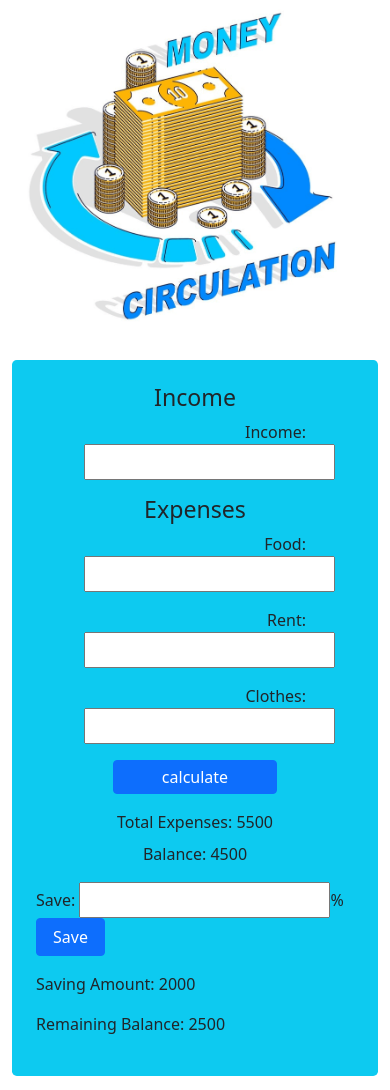
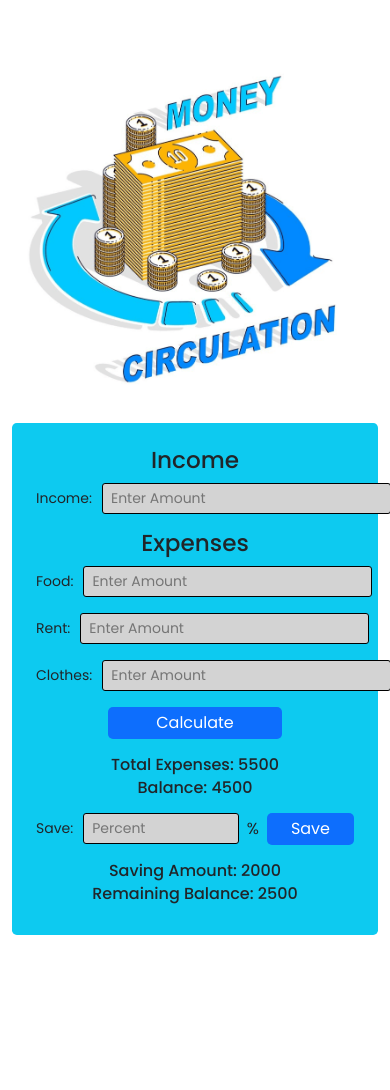
Before and after one commit to emimrulkayes/momey-master, a plain HTML site: page index.html in a window 390 px wide. Shown: the part 132-1222 px from the top of the page. After the commit the page ends 1115 px from the top, so only its background shows below. Drawn offline with Linux system fonts and the light colour scheme.

Commit message:
added responsive

```diff
--- a/assets/css/style.css
+++ b/assets/css/style.css
@@ -0,0 +1,57 @@
+@import url('https://fonts.googleapis.com/css2?family=Poppins:wght@200;300;400;500;600;700;800;900&display=swap');
+body {
+    font-size: 16px;
+    font-family: 'Poppins', sans-serif;
+}
+
+h1 {
+    font-size: 40px;
+}
+
+input:focus {
+    box-shadow: none;
+    /* border: none; */
+    outline: none;
+}
+
+input {
+    box-shadow: none;
+    border: 1px solid #000;
+    outline: none;
+    background: lightgray;
+    font-size: 14px;
+    border-radius: 3px;
+}
+
+label {
+    font-size: 14px;
+    font-weight: 400;
+    margin-right: 10px;
+}
+
+.btn {
+    outline: none;
+    border: none;
+    box-shadow: none;
+}
+
+.btn:focus {
+    outline: none;
+    border: none;
+    box-shadow: none;
+}
+
+.btn {
+    color: #fff;
+    border-radius: 5px;
+    transition: all 0.3s ease-in-out;
+}
+
+.btn:hover {
+    color: #c09104;
+}
+
+.balance {
+    font-size: 16px;
+    font-weight: 500;
+}
--- a/assets/js/app.js
+++ b/assets/js/app.js
@@ -0,0 +1,6 @@
+function calculate() {
+    const foodCost = document.getElementById('food-cost');
+    const rentCost = document.getElementById('rent-cost');
+    const clothCost = document.getElementById('cloth-cost');
+
+}
--- a/index.html
+++ b/index.html
@@ -13,7 +13,7 @@
 
 <body>
     <header class="py-3">
-        <h1 class="text-center text-info fw-bold">Financial Management <span><i class="fa-solid fa-coins"></i></span></h1>
+        <h1 class="text-center text-info fw-bold ">Financial Management <span><i class="fa-solid fa-coins"></i></span></h1>
     </header>
     <section>
         <div class="container my-5">
@@ -25,39 +25,39 @@
                 </div>
                 <div class="col-12 col-sm-12 col-md-6 col-lg-5">
                     <div class="calculation-area bg-info rounded-3 py-4 px-4">
-                        <div class="income text-end px-5">
+                        <div class="income text-end">
                             <h3 class="text-center">Income</h3>
-                            <p>
-                                <label for="">Income:</label>
-                                <input type="text" class="px-2 py-1" placeholder="">
+                            <p class="d-flex align-items-center">
+                                <label class="w-25">Income:</label>
+                                <input type="text" id="income-total" class="px-2 py-1" placeholder="Enter Amount">
                             </p>
                             <h3 class="text-center">Expenses</h3>
-                            <p>
-                                <label for="">Food:</label>
-                                <input type="text" class="px-2 py-1" placeholder="">
+                            <p class="d-flex align-items-center">
+                                <label class="w-25">Food:</label>
+                                <input type="text" id="food-cost" class="px-2 py-1" placeholder="Enter Amount">
                             </p>
-                            <p>
-                                <label for="">Rent:</label>
-                                <input type="text" class="px-2 py-1" placeholder="">
+                            <p class="d-flex align-items-center">
+                                <label class="w-25">Rent:</label>
+                                <input type="text" id="rent-cost" class="px-2 py-1" placeholder="Enter Amount">
                             </p>
-                            <p>
-                                <label for="">Clothes:</label>
-                                <input type="text" class="px-2 py-1" placeholder="">
+                            <p class="d-flex align-items-center">
+                                <label class="w-25">Clothes:</label>
+                                <input type="text" id="cloth-cost w-75" class="px-2 py-1" placeholder="Enter Amount">
                             </p>
                         </div>
                         <div class="calculation text-center">
-                            <button id="calculate-btn" class="btn btn-primary px-5 py-1 mb-3">calculate</button>
-                            <p class="mb-2">Total Expenses: <span>5500</span></p>
-                            <p>Balance: <span>4500</span></p>
+                            <button id="calculate-btn" class="btn btn-primary px-5 py-1 mb-3">Calculate</button>
+                            <h5 id="expense-total" class="expenses mb-1 balance">Total Expenses: <span>5500</span></h5>
+                            <h5 id="balance" class="balance">Balance: <span>4500</span></h5>
                         </div>
-                        <div class="saving mt-3">
-                            <p>
-                                <label for="">Save:</label>
-                                <input type="text" class="py-1 px-2 py-1">%
-                                <button id="saving-btn" class="btn btn-primary px-3">Save</button>
+                        <div class="saving mt-3 text-center">
+                            <p class="d-flex justify-content-center align-items-center">
+                                <label for="">Save: </label>
+                                <input type="text" class="py-1 px-2 py-1 w-lg-25 w-50" placeholder="Percent"> <span class="px-2">&#37;</span>
+                                <button id="saving-btn" class="btn btn-primary px-4 py-1">Save</button>
                             </p>
-                            <p>Saving Amount: <span id="">2000</span></p>
-                            <p>Remaining Balance: <span>2500</span></p>
+                            <h5 class="mb-1 balance">Saving Amount: <span id="">2000</span></h5>
+                            <h5 class="balance">Remaining Balance: <span>2500</span></h5>
                         </div>
                     </div>
                 </div>
```
